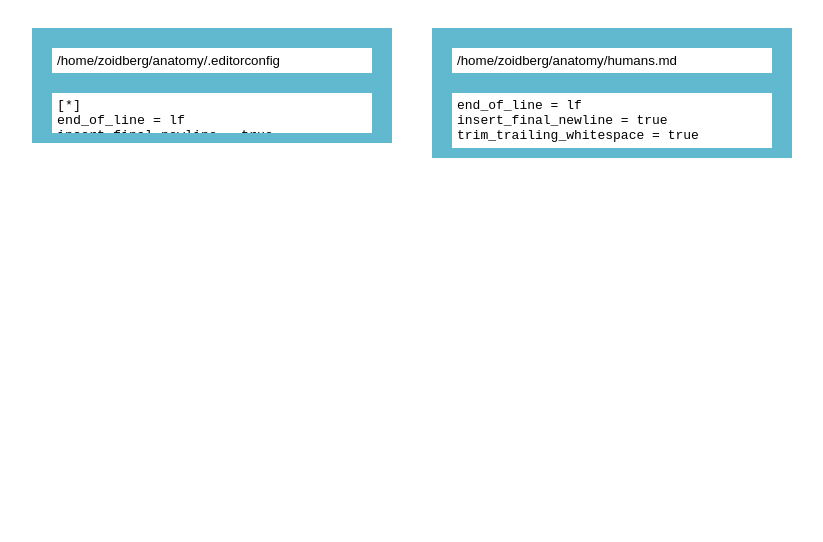
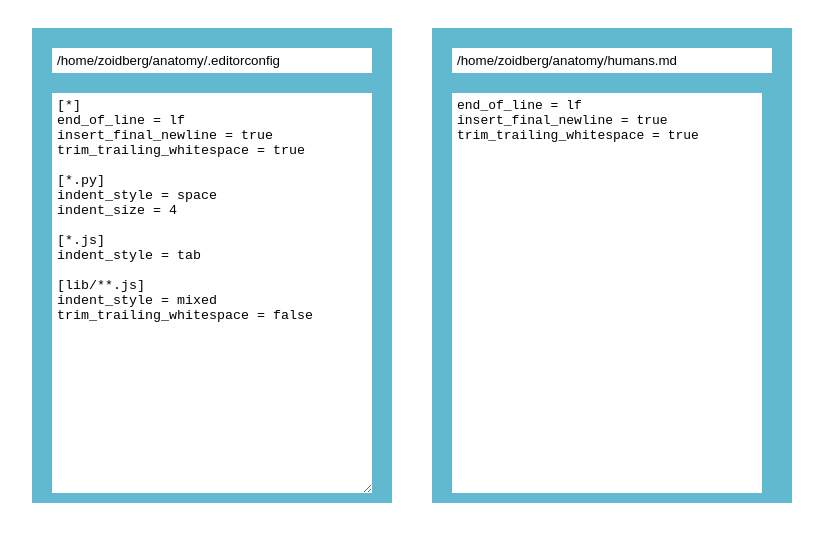
Before and after one commit to editorconfig/live-demo, a website: page index.html in a window 1280 px wide. Shown: the whole page, without its empty margins (228-1051 px from the left). Drawn offline with nearby package versions, Linux system fonts and the light colour scheme; files that its build step writes are made by us from their sources.

Commit message:
Increase the height of code boxes, make textarea vertically resizable

```diff
--- a/style.scss
+++ b/style.scss
@@ -17,13 +17,17 @@ section {
   input, textarea, pre {
     $width: $section-width - $input-margin * 2;
     background-color: #ffffff;
-    resize: none;
+    resize: vertical;
     margin: $input-margin/2 $input-margin;
     padding: $input-padding;
     width: $width;
     &.properties { width: $width - $input-padding * 2; }
     border: 0;
   }
+  textarea, pre {
+    height: 400px;
+    box-sizing: border-box;
+  }
 }
 
 .editorconfig { float: left; }
```
